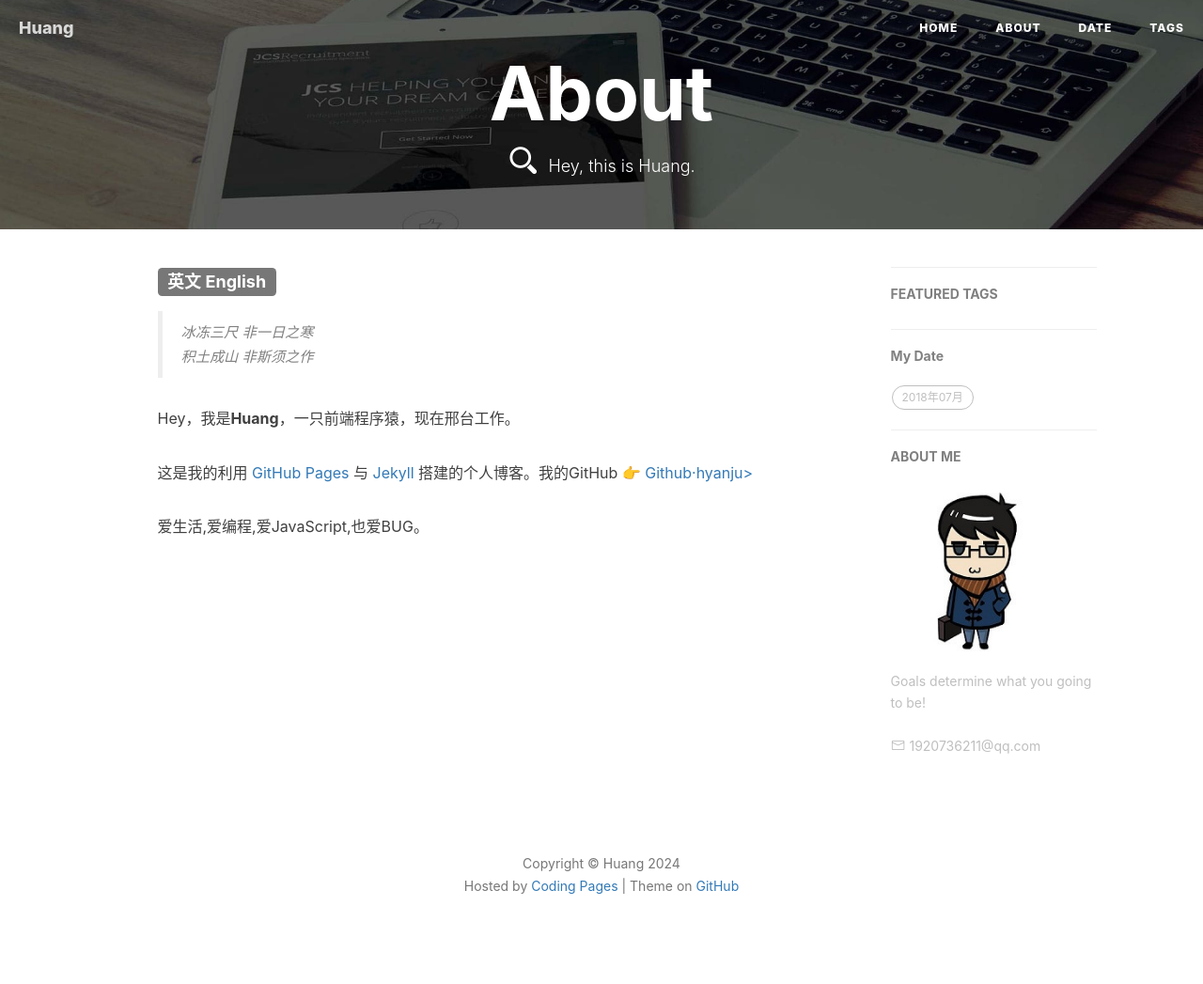
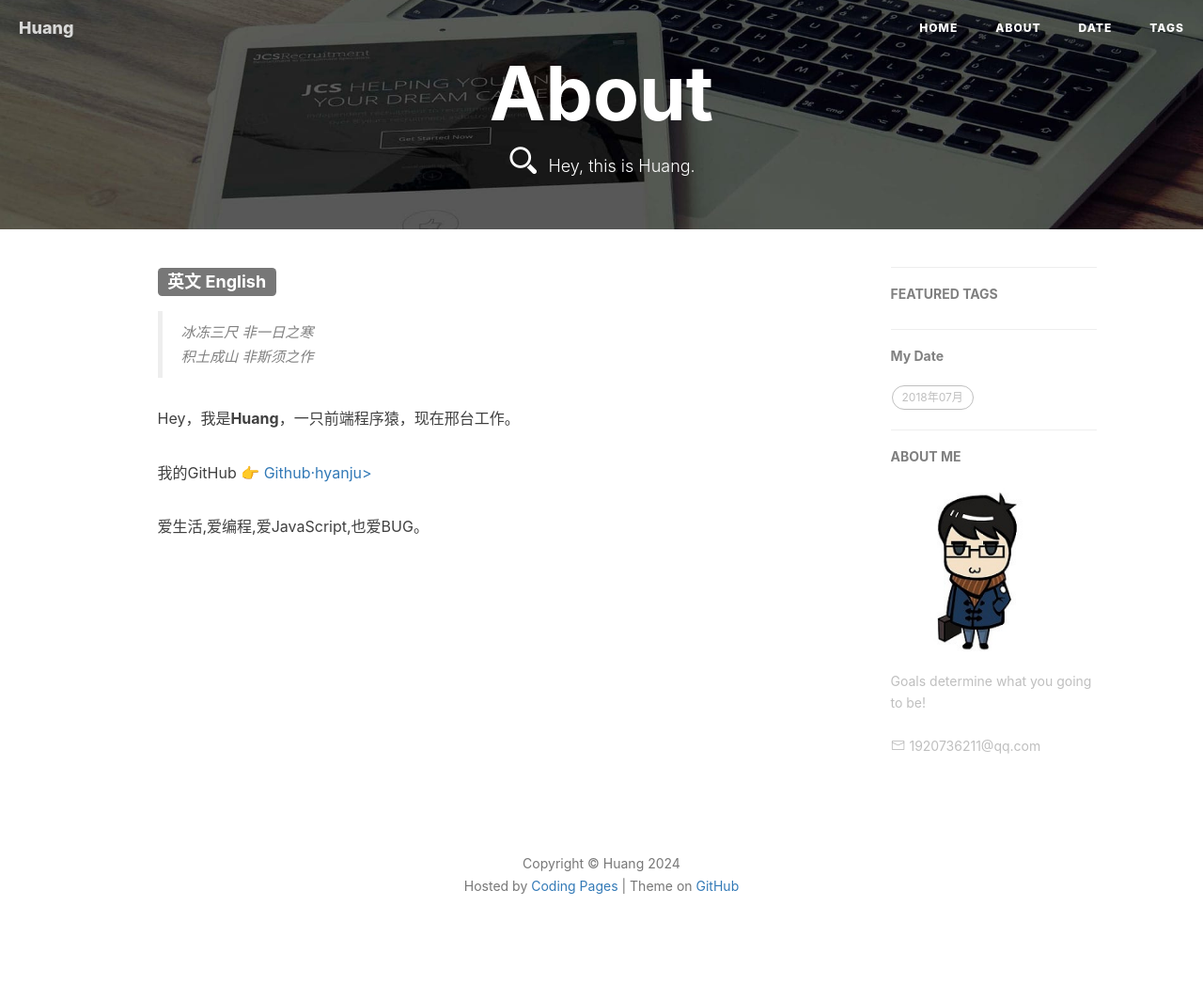
Before and after one commit to hyanju/hyanju.github.io, a Jekyll site: the page built from about.html, in a window 1280 px wide. Shown: the whole page at 94% size. Built offline with Jekyll 4.4.1, drawn with Linux system fonts in a browser that asks for light colours; comment, search, counter and statistics services are not loaded.

Commit message:
Update about.html

```diff
--- a/about.html
+++ b/about.html
@@ -17,7 +17,7 @@ head_padding: "55px"
     </blockquote>
     <p>Hey，我是<strong>Huang</strong>，一只前端程序猿，现在邢台工作。</p>
 
-    <p>这是我的利用 <a href="https://pages.github.com/">GitHub Pages</a> 与 <a href="http://jekyll.com.cn/">Jekyll</a> 搭建的个人博客。我的GitHub  👉 <a href="http://github.com/hyanju">Github·hyanju></a></p>
+    <p>我的GitHub  👉 <a href="http://github.com/hyanju">Github·hyanju></a></p>
 
     <p>爱生活,爱编程,爱JavaScript,也爱BUG。</p>
 
@@ -31,7 +31,7 @@ head_padding: "55px"
     </blockquote>
     <p>Hi, I am <strong>Huang</strong>. An JS Program the ape and currently working in XingTai</p>
 
-    <p>This is my personal blog, through making <a href="https://pages.github.com/">GitHub Pages</a> and <a href="http://jekyll.com.cn/">Jekyll</a>. My GitHub  👉 <a href="http://github.com/hyanju>Github·hyanju</a>.</p>
+    <p> My GitHub  👉 <a href="http://github.com/hyanju>Github·hyanju</a> </p>
 
     <p>Love life,Love programming,Love JS, Love BUG </p>
 
```
